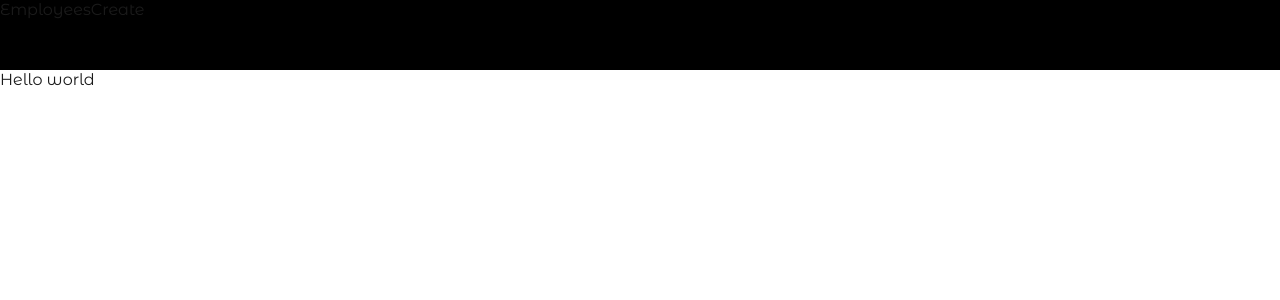
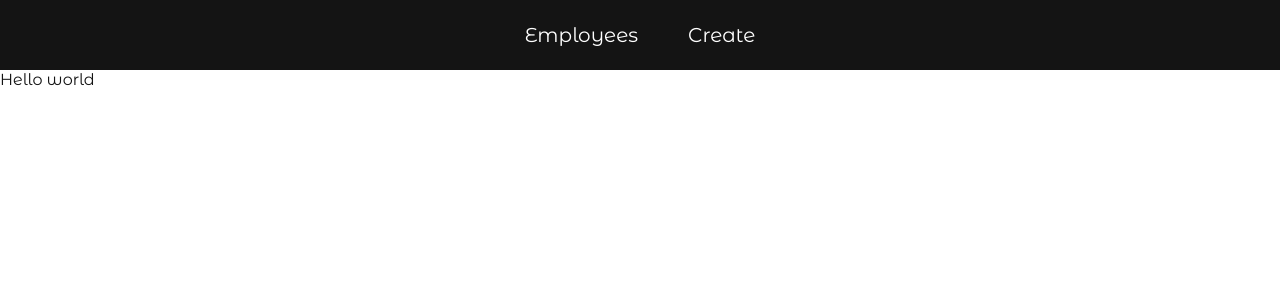
Before and after one commit to baitemir-a/test-task-employees, a Next.js app: page / in a window 1280 px wide. Shown: the top 300 px of the page. Built offline with nearby package versions, Linux system fonts and the light colour scheme.

Commit message:
styled nav

```diff
--- a/src/styles/_variables.scss
+++ b/src/styles/_variables.scss
@@ -1,6 +1,6 @@
 @import url('https://fonts.googleapis.com/css2?family=Montserrat+Alternates:ital,wght@0,100;0,200;0,300;0,400;0,500;0,600;0,700;0,800;0,900;1,100;1,200;1,300;1,400;1,500;1,600;1,700;1,800;1,900&display=swap');
 
-$primary-color: #1B1B1B;
+$primary-color: #141414;
 $secondary-color: #818181;
 $accent-color: #564AFF;
 
--- a/src/ui/Nav/Nav.module.scss
+++ b/src/ui/Nav/Nav.module.scss
@@ -1,5 +1,14 @@
+@import "/src/styles/variables";
 .Nav{
     width: 100vw;
     height: 70px;
-    background-color: black;
+    background-color: $primary-color;
+    display: flex;
+    justify-content: center;
+    align-items: center;
+    gap: 50px;
+    a{
+        color: #fff;
+        font-size: 20px;
+    }
 }
```
